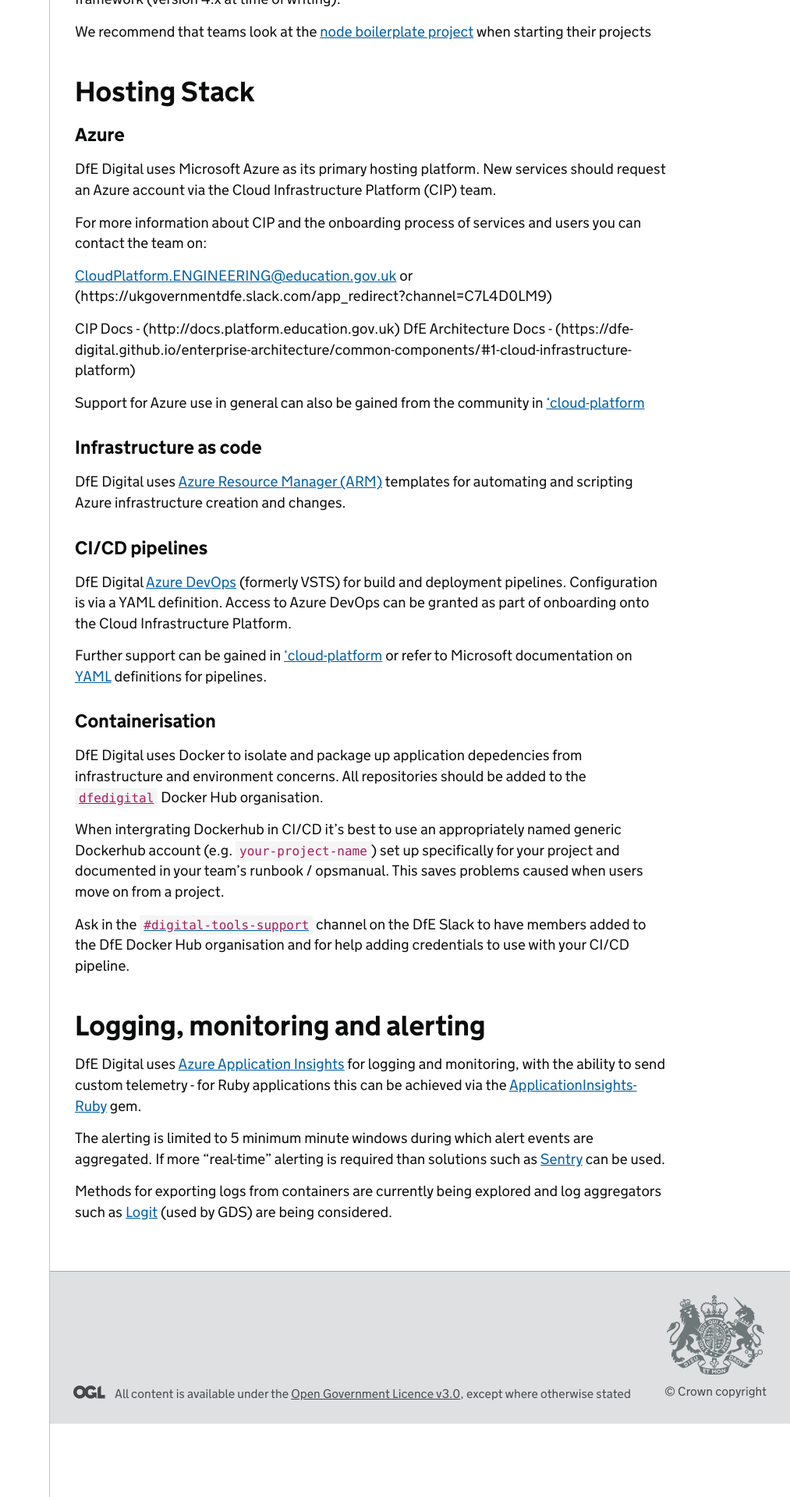
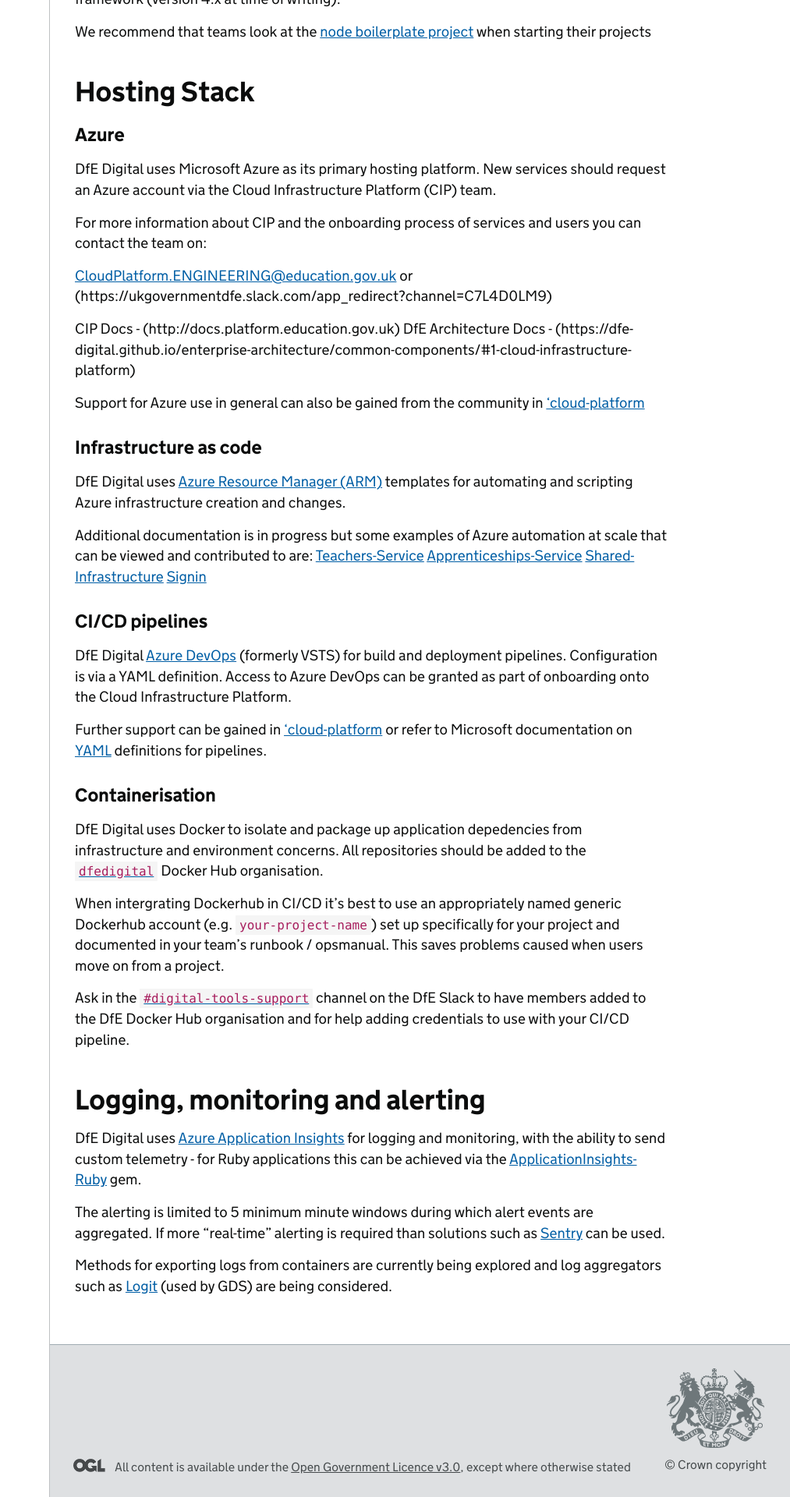
Before and after one commit to DFE-Digital/technical-guidance, a Jekyll site: the page built from guides/default-technology-stack.md, in a window 1280 px wide. Shown: the part 803-2723 px from the top of the page at 78% size, without its empty margins (267-1280 px from the left). Built offline with Jekyll 4.4.1, drawn with Linux system fonts in a browser that asks for light colours; our own code applies the rules of GitHub Pages for plain Markdown files.

Commit message:
Added automation references
Links to example infrastructure automation added
Pending Docs not added.

```diff
--- a/guides/default-technology-stack.md
+++ b/guides/default-technology-stack.md
@@ -40,6 +40,12 @@ Support for Azure use in general can also be gained from the community in ['clou
 
 DfE Digital uses [Azure Resource Manager (ARM)](https://docs.microsoft.com/en-us/azure/azure-resource-manager/resource-group-authoring-templates) templates for automating and scripting Azure infrastructure creation and changes.
 
+Additional documentation is in progress but some examples of Azure automation at scale that can be viewed and contributed to are:
+[Teachers-Service](https://github.com/DFE-Digital/bat-platform-building-blocks)
+[Apprenticeships-Service](https://github.com/SkillsFundingAgency/das-platform-building-blocks)
+[Shared-Infrastructure](https://github.com/SkillsFundingAgency/das-shared-infrastructure)
+[Signin](https://github.com/DFE-Digital/login.dfe.infrastructure)
+
 ### CI/CD pipelines
 
 DfE Digital [Azure DevOps](https://azure.microsoft.com/en-gb/services/devops/) (formerly VSTS) for build and deployment pipelines. Configuration is via a YAML definition. Access to Azure DevOps can be granted as part of onboarding onto the Cloud Infrastructure Platform.
```
